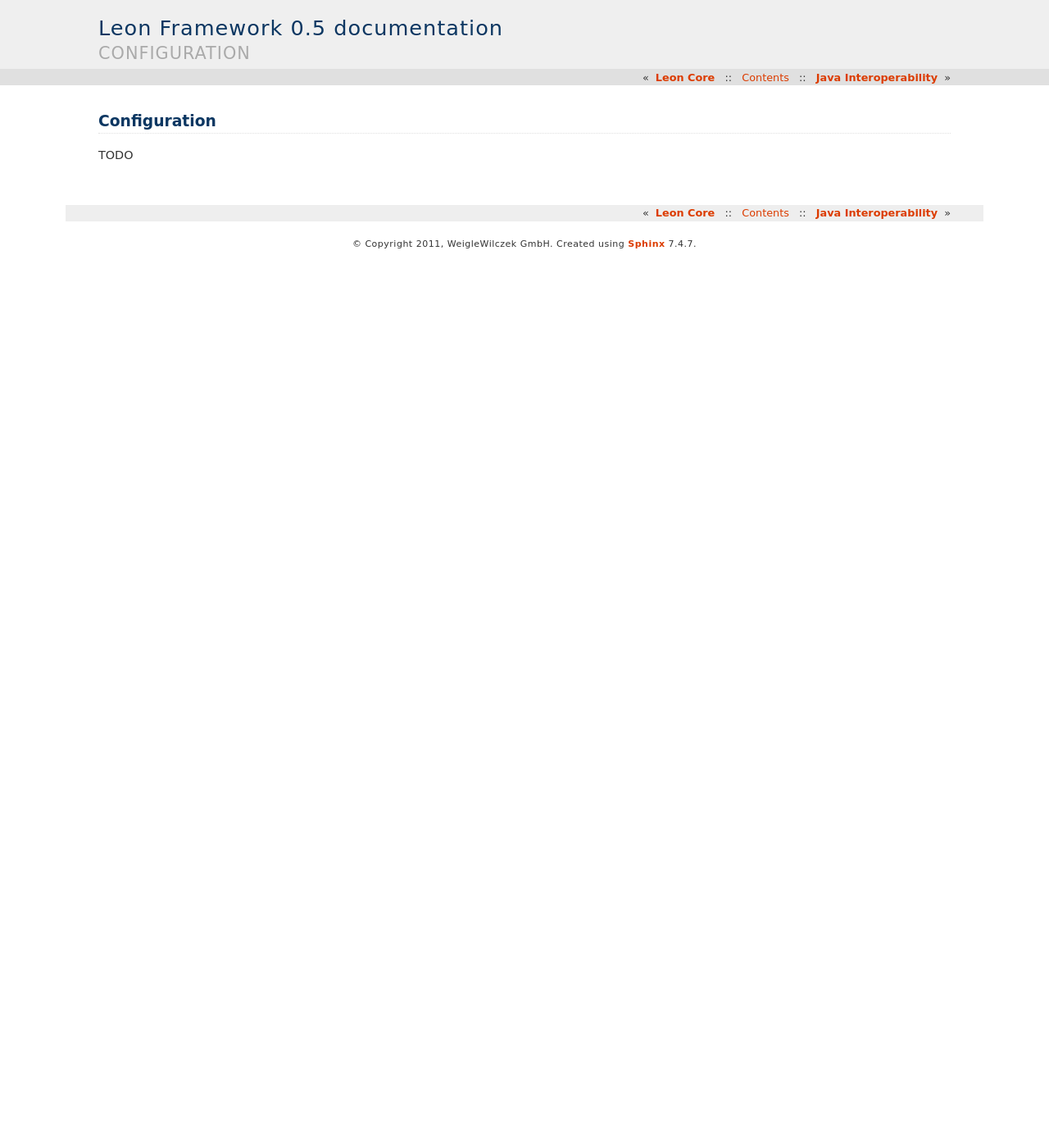
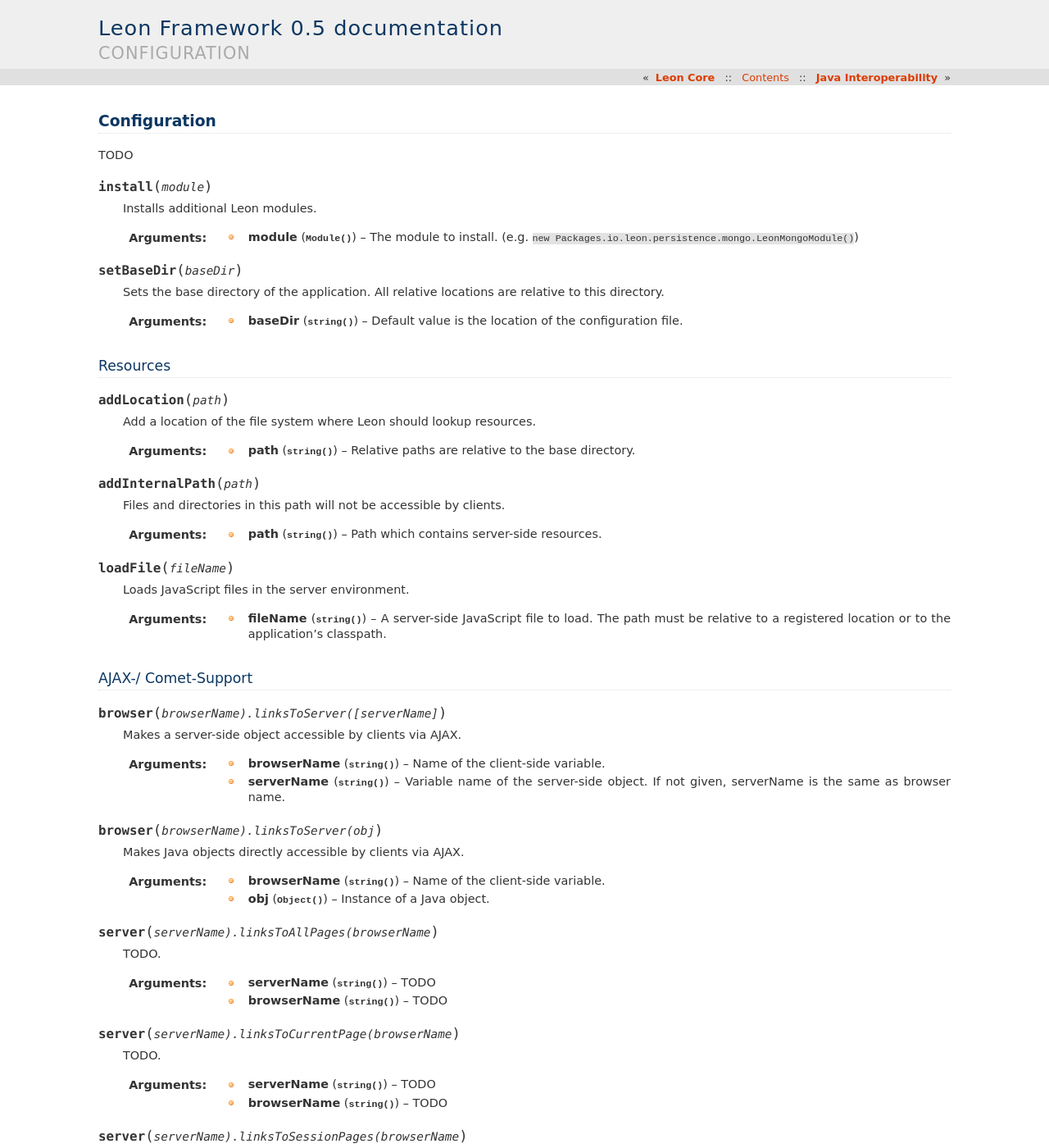
Before and after one commit to leonframework/framework, a Sphinx documentation site: the page built from docs/core/config.rst, in a window 1280 px wide and 1400 px high. Shown: the whole window at 82% size. Built offline with Sphinx 7.4.7, drawn with Linux system fonts in a browser that asks for light colours; some of the changed text lies outside the part shown.

Commit message:
listed configuration functions in docs

```diff
--- a/docs/core/config.rst
+++ b/docs/core/config.rst
@@ -2,3 +2,98 @@
 =============
 
 TODO
+
+.. js:function:: install(module)
+
+   Installs additional Leon modules.
+
+   :param Module module:
+       The module to install. (e.g. ``new Packages.io.leon.persistence.mongo.LeonMongoModule()``)
+
+
+.. js:function:: setBaseDir(baseDir)
+
+   Sets the base directory of the application. All relative locations are relative to this directory.
+
+   :param string baseDir:
+        Default value is the location of the configuration file.
+
+
+
+Resources
+---------
+
+.. js:function:: addLocation(path)
+
+   Add a location of the file system where Leon should lookup resources.
+
+   :param string path: Relative paths are relative to the base directory.
+
+
+.. js:function:: addInternalPath(path)
+
+   Files and directories in this path will not be accessible by clients.
+
+   :param string path:
+        Path which contains server-side resources.
+
+
+.. js:function:: loadFile(fileName)
+
+   Loads JavaScript files in the server environment.
+
+   :param string fileName:
+        A server-side JavaScript file to load. The path must be relative to a registered location or to the application's classpath.
+
+
+AJAX-/ Comet-Support
+--------------------
+
+.. js:function:: browser(browserName).linksToServer([serverName])
+
+   Makes a server-side object accessible by clients via AJAX.
+
+   :param string browserName:
+        Name of the client-side variable.
+   :param string serverName:
+        Variable name of the server-side object. If not given, serverName is the same as browser name.
+
+
+.. js:function:: browser(browserName).linksToServer(obj)
+
+    Makes Java objects directly accessible by clients via AJAX.
+
+    :param string browserName:
+        Name of the client-side variable.
+    :param Object obj:
+        Instance of a Java object.
+
+
+.. js:function:: server(serverName).linksToAllPages(browserName)
+
+   TODO.
+
+   :param string serverName:
+        TODO
+   :param string browserName:
+        TODO
+
+
+.. js:function:: server(serverName).linksToCurrentPage(browserName)
+
+    TODO.
+
+    :param string serverName:
+        TODO
+    :param string browserName:
+        TODO
+
+
+.. js:function:: server(serverName).linksToSessionPages(browserName)
+
+    TODO.
+
+    :param string serverName:
+        TODO
+    :param string browserName:
+        TODO
```
